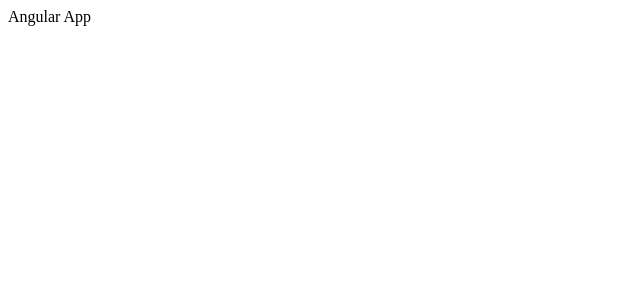
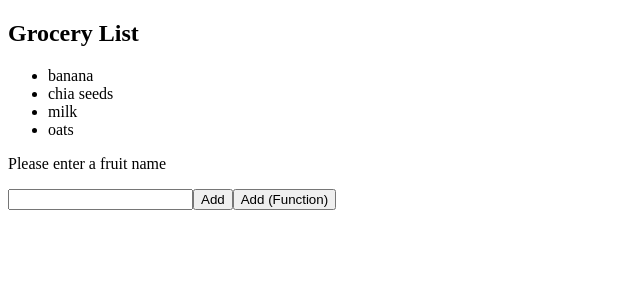
Before and after one commit to shoebjoarder/angular-lecture, an Angular app: page / in a window 1280 px wide. Shown: the top 300 px of the page, without its empty margins (0-640 px from the left). Built offline with nearby package versions, Linux system fonts and the light colour scheme.

Commit message:
Init component

```diff
--- a/src/app/app.component.html
+++ b/src/app/app.component.html
@@ -1 +1,18 @@
-<div>Angular App</div>
+<div>
+  <h2>Grocery List</h2>
+
+  <ul>
+    <li *ngFor="let item of groceryList.sort()">
+      {{ item }}
+    </li>
+  </ul>
+
+  <p>Please enter a fruit name</p>
+</div>
+<div>
+  <input />
+
+  <button>Add</button>
+
+  <button>Add (Function)</button>
+</div>
--- a/src/app/app.component.ts
+++ b/src/app/app.component.ts
@@ -1,63 +1,28 @@
 import { Component } from '@angular/core';
 import { IFruit } from './model/grocery';
+import { CommonModule } from '@angular/common';
 
 @Component({
   selector: 'app-root',
   standalone: true,
-  imports: [],
+  imports: [CommonModule],
   templateUrl: './app.component.html',
   styleUrl: './app.component.css',
 })
 export class AppComponent {
-  // **********************************************************
-  // * Primitive types ****************************************
-  // **********************************************************
-
-  // * String type
+  // * String
   groceryItem: string = 'apple';
 
-  // * Boolean
-  isAdded: boolean = true;
+  // * Array of strings
+  groceryList: string[] = [
+    'banana', 'oats', 'milk', 'chia seeds'
+  ];
 
-  // * Number
-  countItems: number = 0;
-
-  // **********************************************************
-  // * Special types ******************************************
-  // **********************************************************
-
-  // * HTML/CSS
-  groceryListTitleHTML: any = `<h2 style={{ color: "red" }}>HTML Grocery List</h2>`;
-
-  // **********************************************************
-  // * Complex types ******************************************
-  // **********************************************************
-
-  // * Array
-  groceryList: string[] = ['banana', 'oats', 'milk', 'chia seeds'];
-
-  // * Tuple
-  groceryItemTuple: [string, number] = ['banana', 1.29];
-
-  // * Object
-  groceryItemObject: { fruitName: string; color: string; price: number } = {
-    fruitName: 'banana',
-    color: 'yellow',
-    price: 1.29,
-  };
-
-  // * Interface
+  // * Structured object -> Interface
   groceryListOptions: IFruit[] = [
     { fruitName: 'apple', color: 'red' },
     { fruitName: 'kiwi', color: 'green' },
     { fruitName: 'papaya', color: 'yellow' },
     { fruitName: 'plum', color: 'purple' },
   ];
-
-  // **********************************************************
-  // * Other types ********************************************
-  // **********************************************************
-
-  // * Date
-  groceryPurchaseDate: Date = new Date();
 }
```
